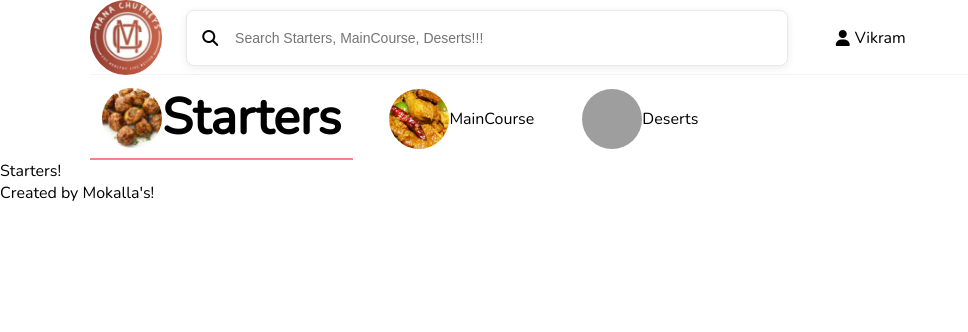
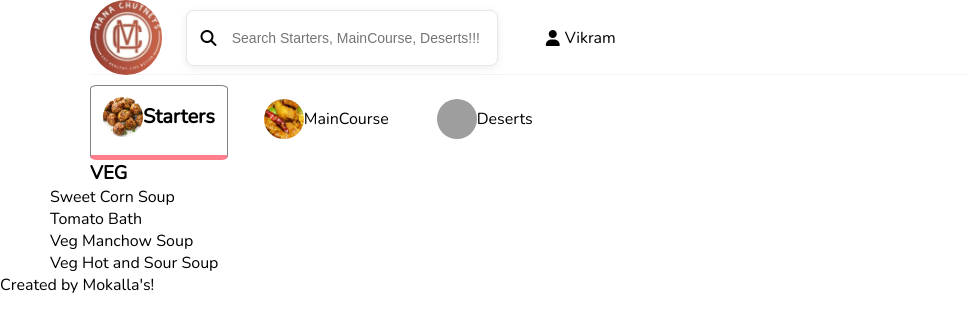
Before and after one commit to VikramReddy007/my-restaurant-app, a React (Create React App) app: page / in a window 1280 px wide. Shown: the top 332 px of the page, without its empty margins (0-968 px from the left). Built offline with nearby package versions, Linux system fonts and the light colour scheme; grey boxes are pictures that could not be loaded.

Commit message:
Commit on 11th Sep

```diff
--- a/package.json
+++ b/package.json
@@ -8,6 +8,7 @@
     "@testing-library/user-event": "^13.5.0",
     "react": "^18.2.0",
     "react-dom": "^18.2.0",
+    "react-native-counters": "^1.2.0",
     "react-scripts": "5.0.1",
     "web-vitals": "^2.1.4"
   },
--- a/src/components/common/header/header.css
+++ b/src/components/common/header/header.css
@@ -18,7 +18,7 @@
     align-items: center;
     border-radius: 8px;
     background-color: var(--primary-bg);
-    width: 600px;
+    width: 310px;
     border: 1px solid var(--border-white);
     justify-content: space-between;
 }
--- a/src/components/common/tabOptions/tabOptions.css
+++ b/src/components/common/tabOptions/tabOptions.css
@@ -23,7 +23,7 @@ img{
     width: 100%;
     border-radius: 50%;
     background-color: var(--inactive-color);
-    font-size: 25px;
+    font-size: 15px;
 }
 
 /* .tab-name{
@@ -31,12 +31,14 @@ img{
 } */
 
 .tab-image{
-    height: 60px;
-    width: 60px;
+    height: 40px;
+    width: 40px;
 }
 
 .active-tab{
-    border-bottom: 2px solid var(--zomato-red);
-    font-size: 50px;
+    border: 1px solid var(--zomato-gray);
+    border-bottom: 5px solid var(--zomato-red);
+    border-radius: 5%;
+    font-size: 20px;
     font-weight: bold;
 }
--- a/src/components/starters/index.js
+++ b/src/components/starters/index.js
@@ -1,9 +1,41 @@
 import React from 'react'
 import "./starters.css"
+import '../../styles/commonClasses.css'
+
+const VegMenu = [
+  {
+    id: 1,
+    name: "Sweet Corn Soup",
+  },
+
+  {
+    id: 2,
+    name: "Tomato Bath",
+  },
+
+  {
+    id: 3,
+    name: "Veg Manchow Soup",
+  },
+
+  {
+    id: 4,
+    name: "Veg Hot and Sour Soup",
+  }
+
+];
 
 const Starters = () => {
   return (
-    <div>Starters!</div>
+    <div className="">
+      <h3 className="section-heading max-width">VEG</h3>
+      <div>
+        <div className ="starter-items">
+          {VegMenu.map((menu)  =>
+            <div className="menu-item">{menu.name}</div>
+        )}</div>
+      </div>
+    </div>
   )
 }
 
--- a/src/components/starters/starters.css
+++ b/src/components/starters/starters.css
@@ -0,0 +1,15 @@
+.menu-item {
+    display: flex;
+}
+
+.count-and-add {
+    margin-left: 200px;
+    margin-left: auto;
+    margin-right: 0;
+}
+
+.starter-items{
+
+    max-width: 500px;
+    margin-left: 50px;
+}
--- a/src/pages/home/index.js
+++ b/src/pages/home/index.js
@@ -14,7 +14,6 @@ const HomePage = () => {
     <div>
       <Header />
       <TabOptions activeTab={activeTab} setActiveTab={setActiveTab}/>
-      {/* Diff screen */}
       {getCorrectScreen(activeTab)}
       <Footer />
     </div>
```
Also changed, not shown: src/styles/commonClasses.css (line endings or trailing spaces), 1 other file (tests, documents, lock files or other folders).
